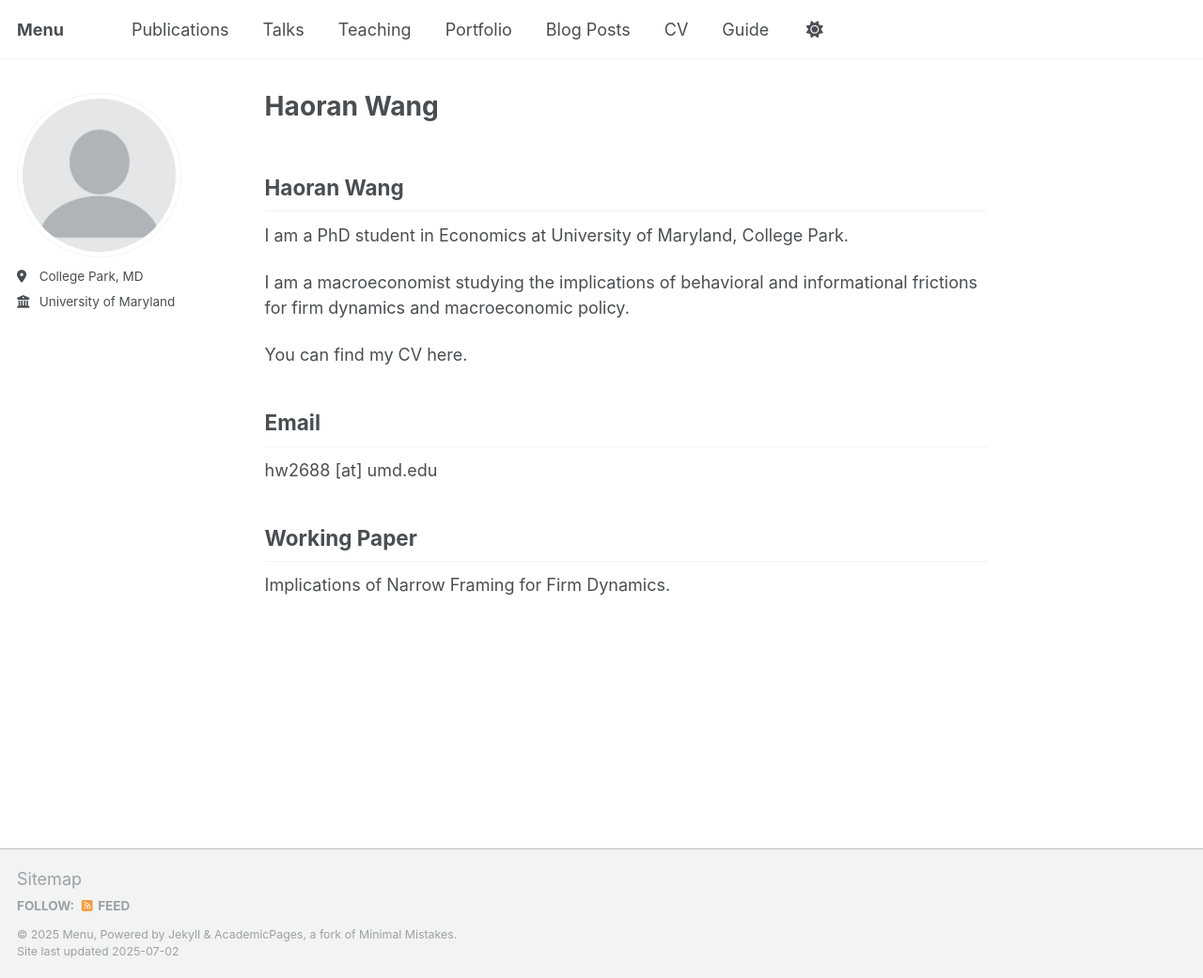
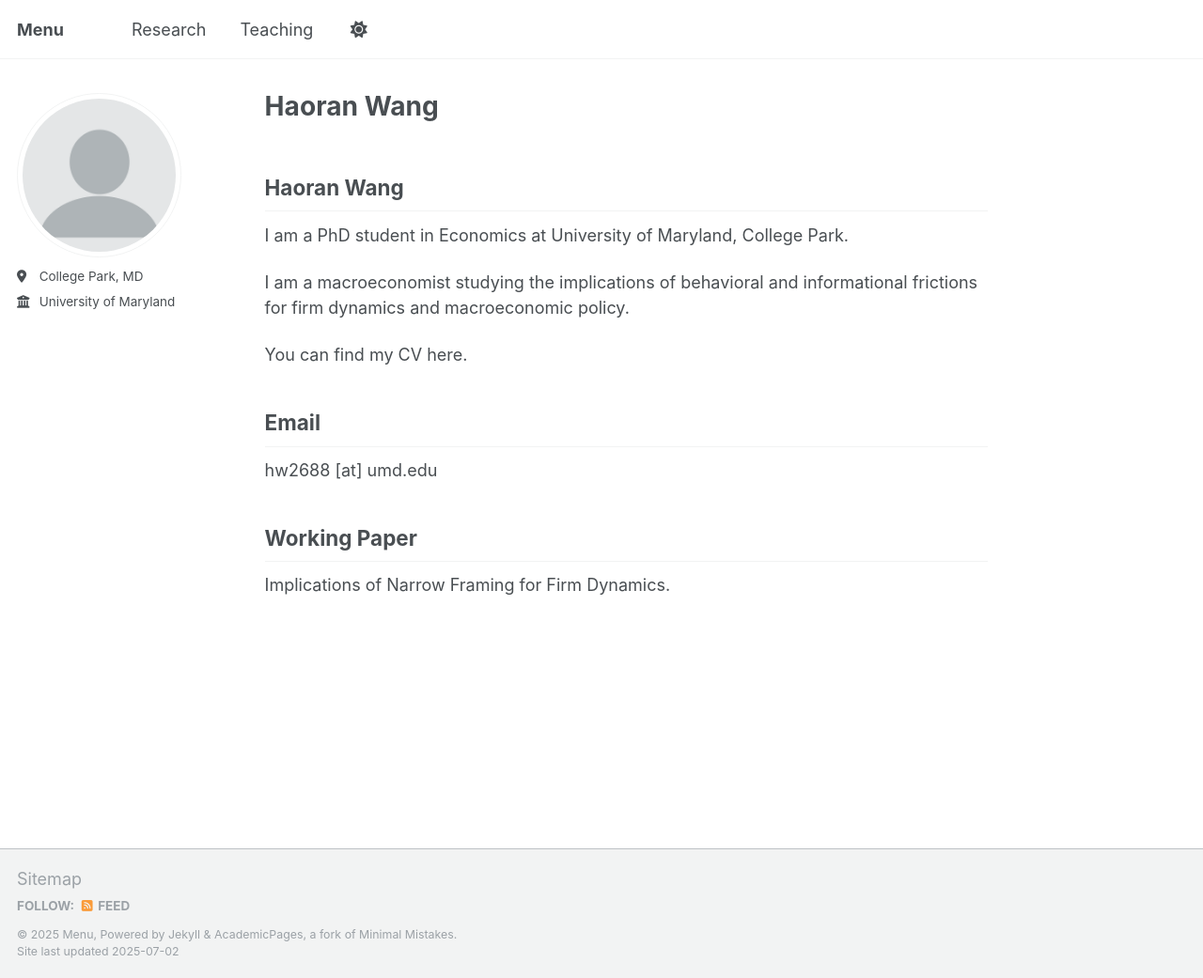
Before and after one commit to harrywang-econ/haoran-wang.github.io, a Jekyll site: the page built from _pages/about.md, in a window 1280 px wide and 1041 px high. Shown: the whole window at 94% size. Built offline with Jekyll 4.4.1, drawn with Linux system fonts in a browser that asks for light colours; a script that is not in the unit is left out; our own code applies the rules of GitHub Pages for plain Markdown files; part of the change alters nothing that is shown.

Commit message:
Update navigation.yml

```diff
--- a/_data/navigation.yml
+++ b/_data/navigation.yml
@@ -8,26 +8,26 @@
 #      Markdown formatted page while the second is generated using JSON.
 
 main:
-  - title: "Publications"
+  - title: "Research"
     url: /publications/
 
-  - title: "Talks"
-    url: /talks/
+#  - title: "Talks"
+#    url: /talks/
 
   - title: "Teaching"
     url: /teaching/
 
-  - title: "Portfolio"
-    url: /portfolio/
+#  - title: "Portfolio"
+#    url: /portfolio/
 
-  - title: "Blog Posts"
-    url: /year-archive/
+#  - title: "Blog Posts"
+#    url: /year-archive/
 
-  - title: "CV"
-    url: /cv/
+#  - title: "CV"
+#    url: /cv/
 
   # - title: "CV"
   #   url: /cv-json/
 
-  - title: "Guide"
-    url: /markdown/
+ # - title: "Guide"
+ #   url: /markdown/
```
